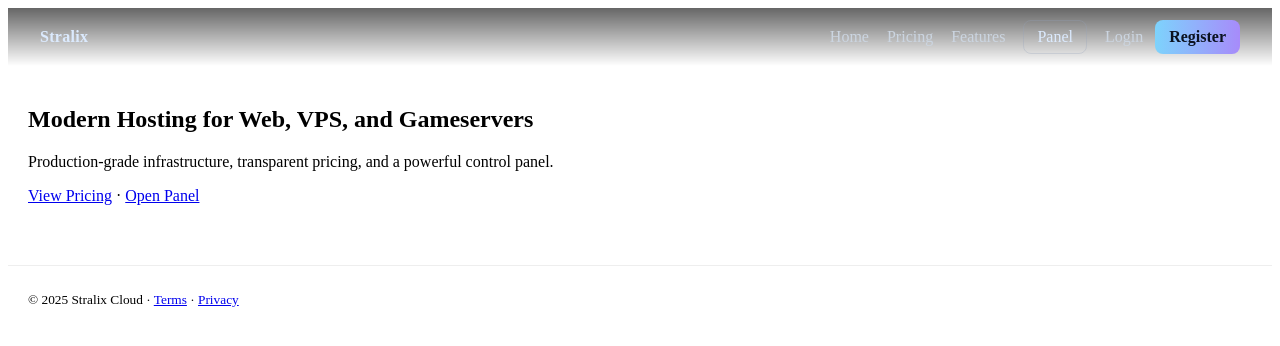
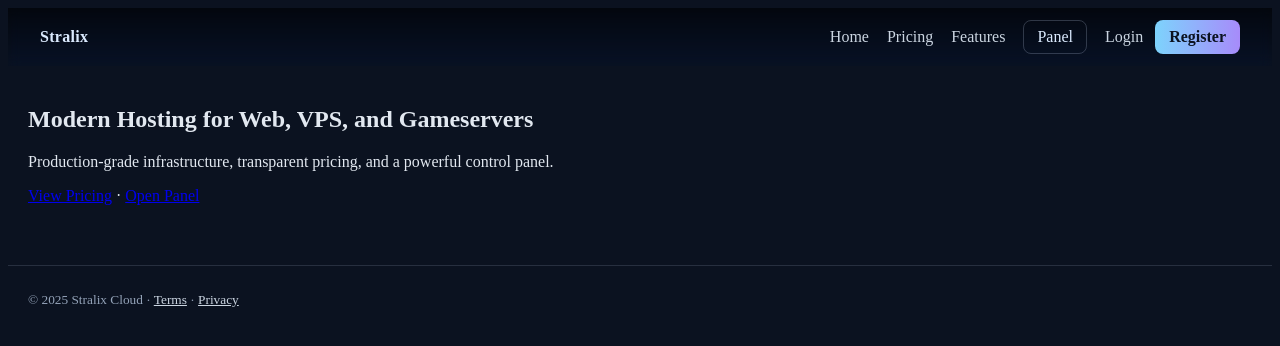
Before and after one commit to ElektryonUK/stralixhost, a Next.js app in the folder panel-frontend/: page / in a window 1280 px wide. Shown: the top 346 px of the page. Built offline with nearby package versions, Linux system fonts and the light colour scheme; no server answers.

Commit message:
fix(frontend): ensure layout uses HeaderNav and sets base body colors for dark hero contrast

```diff
--- a/panel-frontend/app/layout.tsx
+++ b/panel-frontend/app/layout.tsx
@@ -4,12 +4,28 @@ import { HeaderNav } from "@/components/layout/HeaderNav";
 export default function Layout({ children }: { children: React.ReactNode }) {
   return (
     <html lang="en">
-      <body>
+      <body style={{ backgroundColor: "#0b1220", color: "#e2e8f0" }}>
         <AuthProvider>
           <HeaderNav />
           <main>{children}</main>
-          <footer style={{padding:'24px 20px', borderTop:'1px solid #eee', marginTop:40}}>
-            <small>© {new Date().getFullYear()} Stralix Cloud · <a href="/legal/terms">Terms</a> · <a href="/legal/privacy">Privacy</a></small>
+          <footer
+            style={{
+              padding: "24px 20px",
+              borderTop: "1px solid rgba(148,163,184,0.2)",
+              marginTop: 40,
+              color: "#94a3b8",
+            }}
+          >
+            <small>
+              © {new Date().getFullYear()} Stralix Cloud ·{" "}
+              <a href="/legal/terms" style={{ color: "#cbd5e1" }}>
+                Terms
+              </a>{" "}
+              ·{" "}
+              <a href="/legal/privacy" style={{ color: "#cbd5e1" }}>
+                Privacy
+              </a>
+            </small>
           </footer>
         </AuthProvider>
       </body>
```
